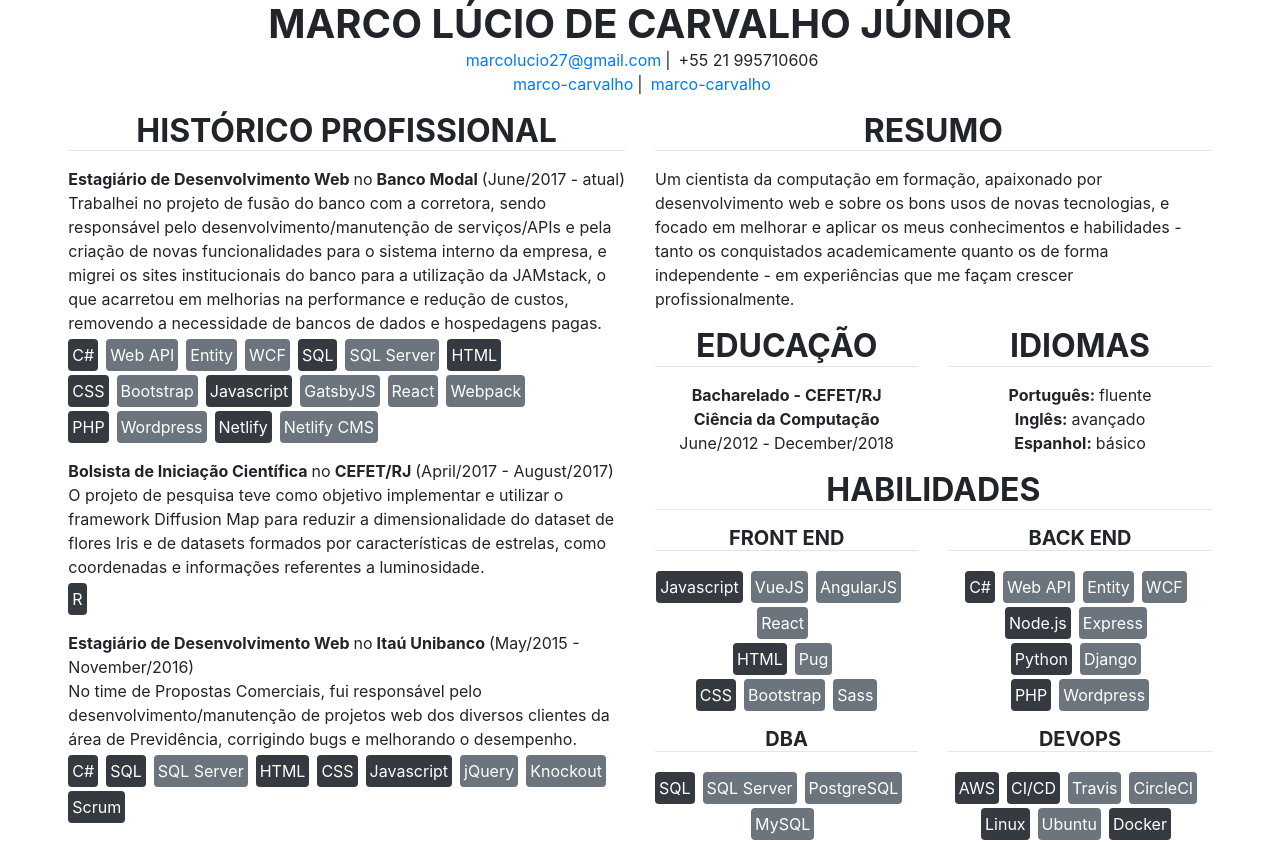
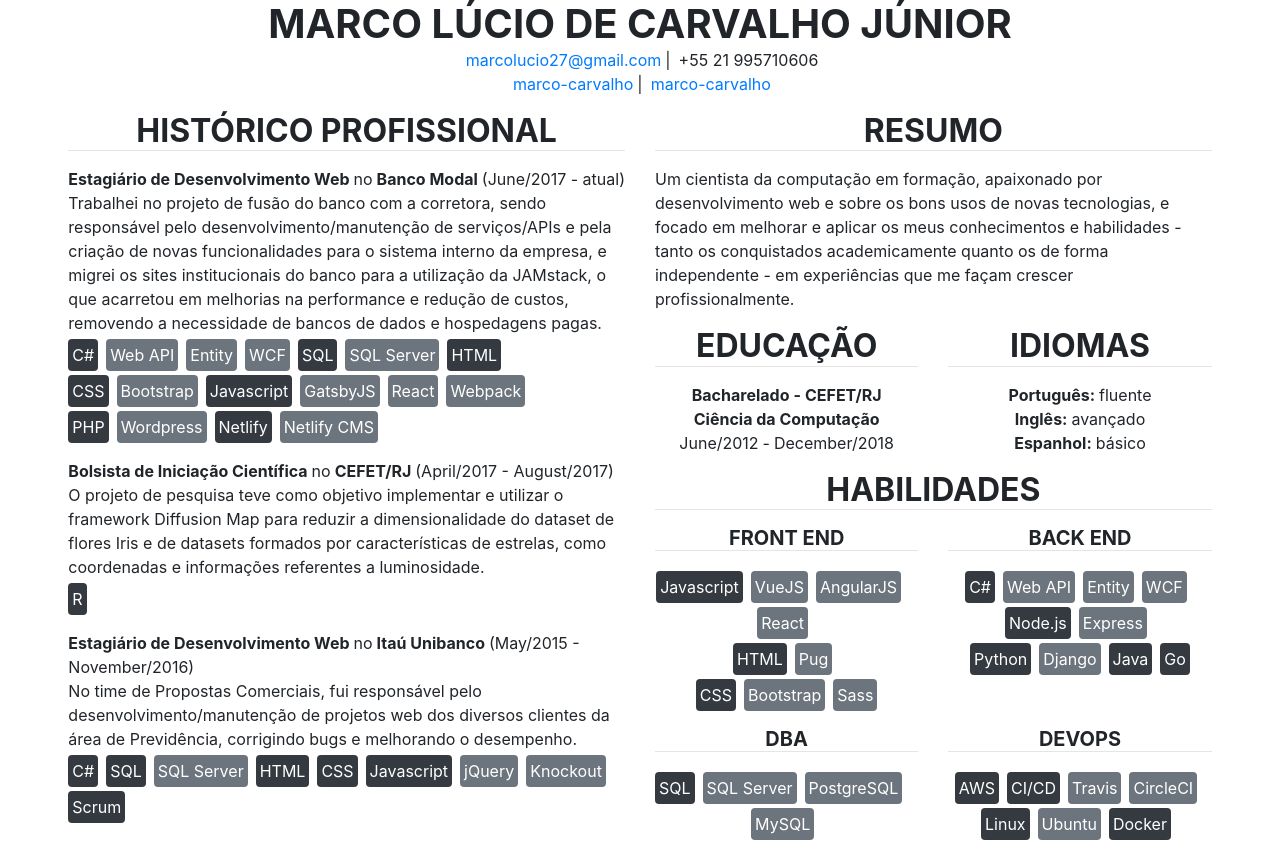
Before and after one commit to marco-carvalho/resume, a Vue app: page / in a window 1280 px wide. Shown: the top 842 px of the page. Built offline with nearby package versions, Linux system fonts and the light colour scheme.

Commit message:
replace php for java & go

```diff
--- a/src/components/Skills.vue
+++ b/src/components/Skills.vue
@@ -32,7 +32,8 @@ export default {
             { name: "C#", subtecnologies: ["Web API", "Entity", "WCF"] },
             { name: "Node.js", subtecnologies: ["Express"] },
             { name: "Python", subtecnologies: ["Django"] },
-            { name: "PHP", subtecnologies: ["Wordpress"] },
+            { name: "Java" },
+            { name: "Go" },
           ]
         },
         {
```
